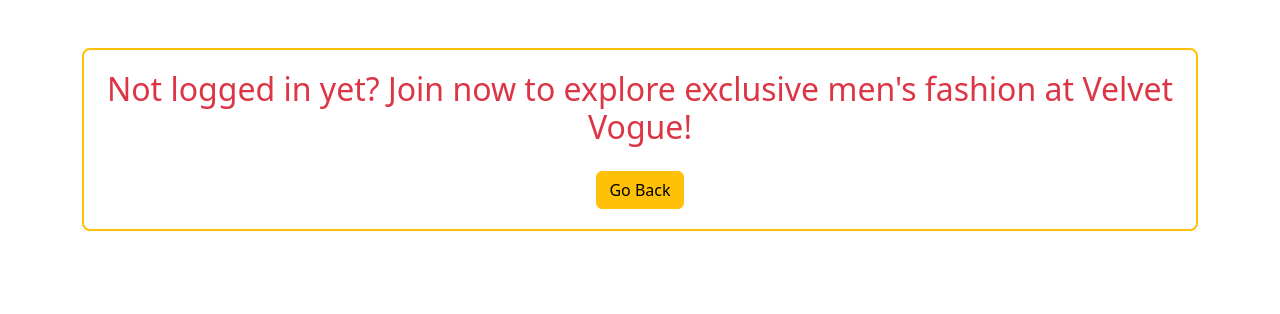
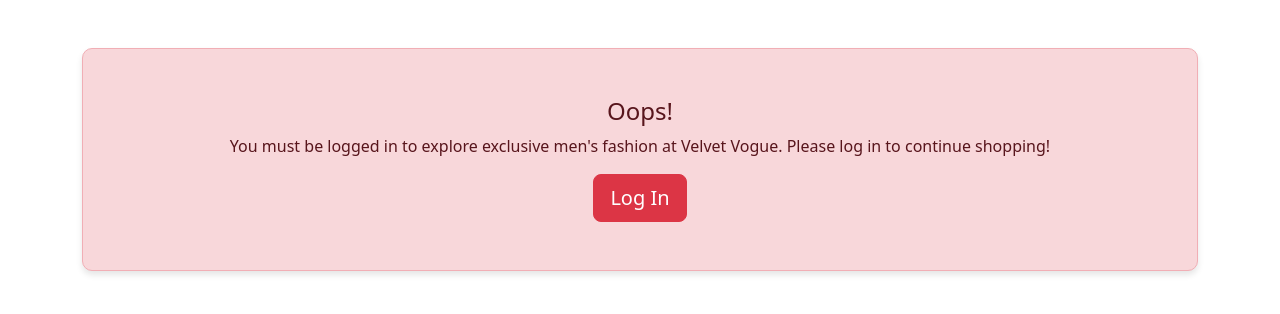
Before and after one commit to AhmedAfni/Velvet-Vogue, a PHP site: page /profile.php in a window 1280 px wide. Shown: the top 314 px of the page. Run offline with PHP 8.4, Linux system fonts and the light colour scheme.

Commit message:
Redesigned alert box with new styling, centered text, login button, and added combo pack image.

```diff
--- a/home.php
+++ b/home.php
@@ -97,6 +97,8 @@
 </div>
 
 <img src="assets/NameTagWhite.svg" alt="Under Image" style="width: 100%; height: auto; margin-top: 30px;">
+
+<img src="assets/combo_offer.svg" alt="Under Image" style="width: 100%; height: auto; margin-top: 30px;">
 
 <div class="container">
   <div class="row mt-4 d-flex justify-content-center">
--- a/profile.php
+++ b/profile.php
@@ -17,12 +17,15 @@ if (!isset($_SESSION['user_id'])) {
         <link href="https://cdn.jsdelivr.net/npm/bootstrap@5.3.3/dist/css/bootstrap.min.css" rel="stylesheet">
     </head>
     <body>
+
     <div class="container text-center mt-5">
-        <div class="alert-box text-danger border-warning">
-            <h2>Not logged in yet? Join now to explore exclusive men's fashion at Velvet Vogue!</h2>
-            <button class="btn btn-warning mt-3" onclick="history.back()">Go Back</button>
-        </div>
+    <div class="alert alert-danger text-center p-5" style="background-color: #f8d7da; border-radius: 10px; box-shadow: 0 4px 6px rgba(0,0,0,0.1);">
+        <h4 class="alert-heading">Oops!</h4>
+        <p>You must be logged in to explore exclusive men's fashion at Velvet Vogue. Please log in to continue shopping!</p>
+        <a href="home.php" class="btn btn-danger btn-lg">Log In</a>
     </div>
+    </div>
+
 
     <script src="https://cdn.jsdelivr.net/npm/bootstrap@5.3.3/dist/js/bootstrap.bundle.min.js"></script>
     </body>
```
Also changed, not shown: assets/Combo_offer.svg (added).
